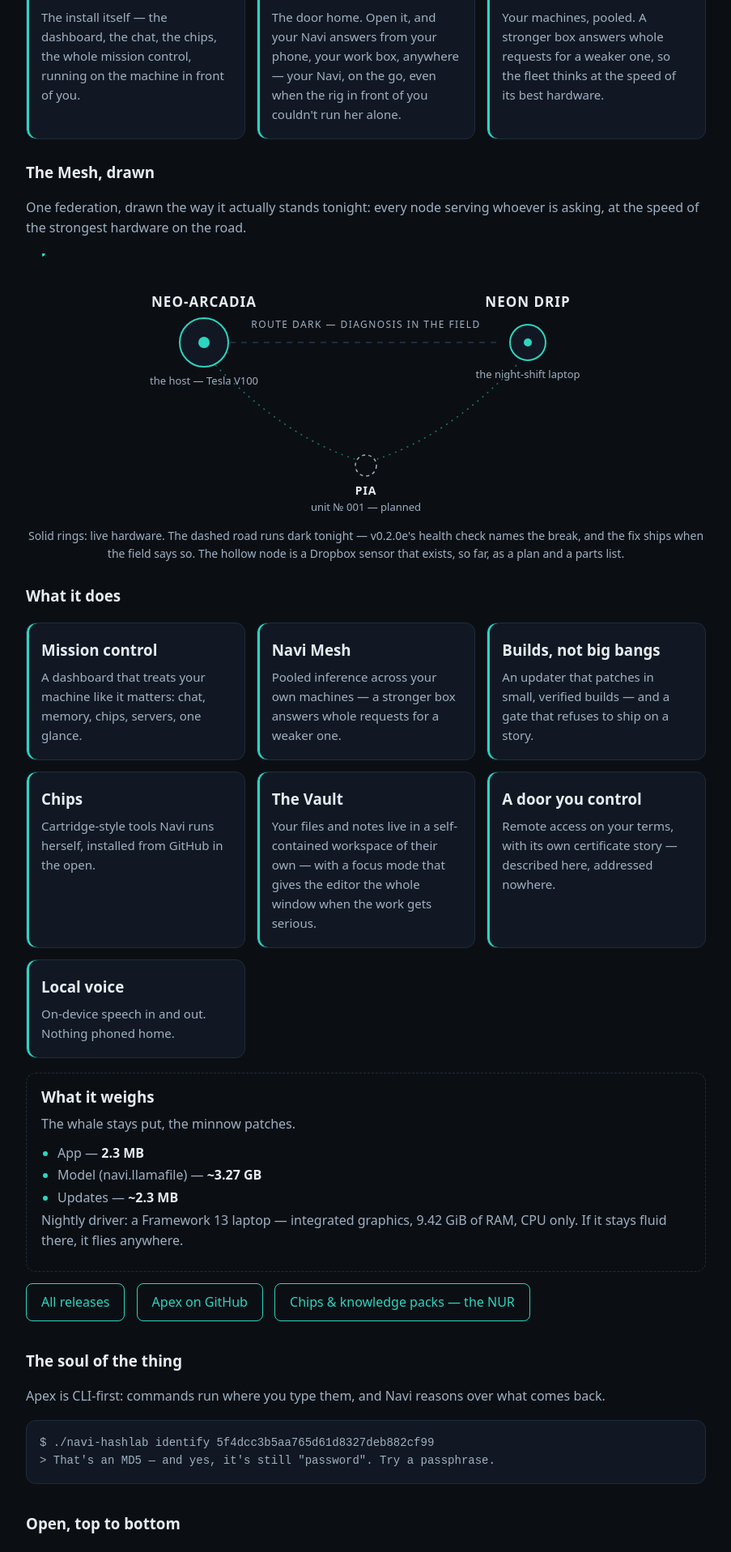
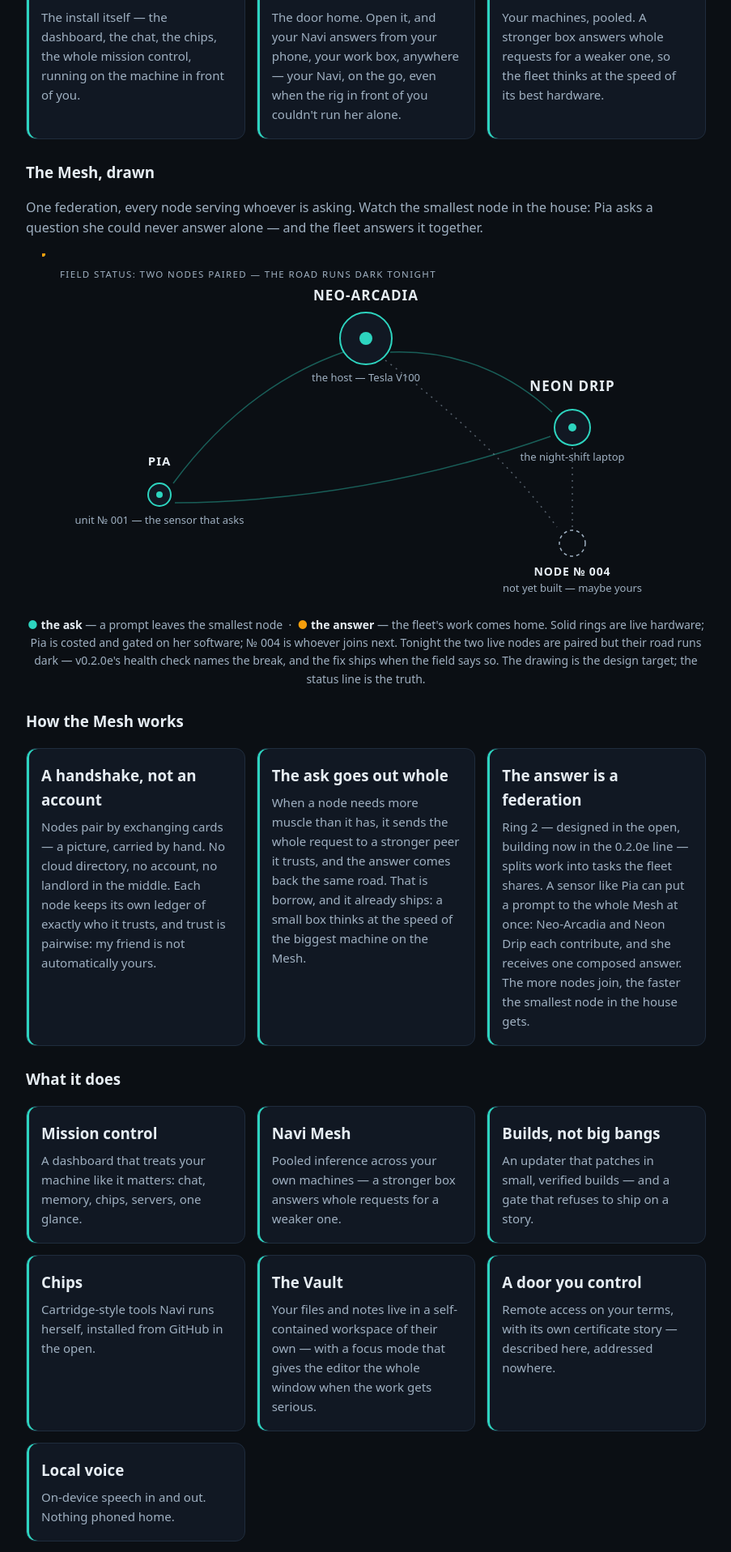
Before and after one commit to AlexKollar/nocturnerow, a Jekyll site: the page built from apex.html, in a window 1280 px wide. Shown: the part 1323-3240 px from the top of the page at 81% size, without its empty margins (188-1091 px from the left). Built offline with Jekyll 4.4.1, drawn with Linux system fonts in a browser that asks for light colours.

Commit message:
Apex page: the Mesh redrawn as a federation — Pia asks in teal, the fleet answers in amber — plus how the Mesh works

```diff
--- a/apex.html
+++ b/apex.html
@@ -34,40 +34,65 @@ permalink: /apex.html
 <div class="tile"><h3>Apex | Mesh</h3><p>Your machines, pooled. A stronger box answers whole requests for a weaker one, so the fleet thinks at the speed of its best hardware.</p></div>
 </div>
 <h3 style="margin-top:26px">The Mesh, drawn</h3>
-<p>One federation, drawn the way it actually stands tonight: every node serving whoever is asking, at the speed of the strongest hardware on the road.</p>
+<p>One federation, every node serving whoever is asking. Watch the smallest node in the house: Pia asks a question she could never answer alone — and the fleet answers it together.</p>
 <style>
 .meshmap{margin:18px auto 6px;max-width:800px}
 .meshmap svg{width:100%;height:auto;display:block;font-family:inherit}
 .meshmap .nlabel{fill:var(--text);font-size:17px;font-weight:700;letter-spacing:.06em}
 .meshmap .nsub{fill:var(--muted);font-size:13px}
-.meshmap .rlabel{fill:var(--muted);font-size:12px;letter-spacing:.12em}
+.meshmap .rlabel{fill:var(--muted);font-size:11.5px;letter-spacing:.12em}
 .meshmap-cap{text-align:center;color:var(--muted);font-size:14px;margin:8px 0 6px}
+.meshmap-cap .ask{color:#2dd4bf}
+.meshmap-cap .ans{color:#f59e0b}
 @media (prefers-reduced-motion: reduce){.meshmap .packets{display:none}}
 </style>
-<div class="meshmap" role="img" aria-label="Mesh map: Neo-Arcadia and Neon Drip are live hardware; the road between them runs dark tonight pending the field health check; Pia is a planned sensor node.">
-<svg viewBox="0 0 800 330">
-<path d="M 232 110 L 568 110" stroke="#1f2c3d" stroke-width="2" stroke-dasharray="7 7" fill="none"/>
-<path id="routeAP" d="M 214 138 Q 300 226 386 254" stroke="#2dd4bf" stroke-width="1.5" stroke-dasharray="2 6" fill="none" opacity=".55"/>
-<path id="routeDP" d="M 586 138 Q 500 226 414 254" stroke="#2dd4bf" stroke-width="1.5" stroke-dasharray="2 6" fill="none" opacity=".55"/>
-<g class="packets" fill="#2dd4bf">
-<circle r="3.5"><animateMotion dur="7s" repeatCount="indefinite"><mpath href="#routeAP"/></animateMotion></circle>
-<circle r="3.5"><animateMotion dur="9s" begin="-4s" repeatCount="indefinite"><mpath href="#routeDP"/></animateMotion></circle>
+<div class="meshmap" role="img" aria-label="Mesh constellation: Pia, a small sensor node, sends a prompt out in teal; Neo-Arcadia and Neon Drip both contribute, and their answers flow back to Pia in amber. A fourth node is drawn hollow — not yet built. Field status: two nodes are paired tonight and the road between them runs dark, with the diagnosis in the field.">
+<svg viewBox="0 0 800 440">
+<path id="rPiaNa" d="M 162 284 Q 250 165 372 122" stroke="#2dd4bf" stroke-width="1.5" fill="none" opacity=".4"/>
+<path id="rNaPia" d="M 372 122 Q 250 165 162 284" stroke="none" fill="none"/>
+<path id="rPiaNd" d="M 164 308 Q 400 306 628 226" stroke="#2dd4bf" stroke-width="1.5" fill="none" opacity=".4"/>
+<path id="rNdPia" d="M 628 226 Q 400 306 164 308" stroke="none" fill="none"/>
+<path id="rNaNd" d="M 430 122 Q 545 118 630 196" stroke="#2dd4bf" stroke-width="1.5" fill="none" opacity=".4"/>
+<path id="rNdNa" d="M 630 196 Q 545 118 430 122" stroke="none" fill="none"/>
+<path d="M 424 132 Q 560 235 636 338" stroke="#9fb0c1" stroke-width="1.5" stroke-dasharray="2 6" fill="none" opacity=".5"/>
+<path d="M 655 240 L 655 338" stroke="#9fb0c1" stroke-width="1.5" stroke-dasharray="2 6" fill="none" opacity=".5"/>
+<g class="packets">
+<g fill="#2dd4bf">
+<circle r="4"><animateMotion dur="5s" repeatCount="indefinite"><mpath href="#rPiaNa"/></animateMotion></circle>
+<circle r="4"><animateMotion dur="7s" begin="-1s" repeatCount="indefinite"><mpath href="#rPiaNd"/></animateMotion></circle>
+<circle r="3.5"><animateMotion dur="6s" begin="-.5s" repeatCount="indefinite"><mpath href="#rNaNd"/></animateMotion></circle>
 </g>
-<circle cx="200" cy="110" r="30" fill="#111823" stroke="#2dd4bf" stroke-width="2"/>
-<circle cx="200" cy="110" r="7" fill="#2dd4bf"/>
-<circle cx="600" cy="110" r="22" fill="#111823" stroke="#2dd4bf" stroke-width="2"/>
-<circle cx="600" cy="110" r="5" fill="#2dd4bf"/>
-<circle cx="400" cy="262" r="13" fill="none" stroke="#9fb0c1" stroke-width="1.5" stroke-dasharray="4 4"/>
-<text class="rlabel" x="400" y="92" text-anchor="middle">ROUTE DARK — DIAGNOSIS IN THE FIELD</text>
-<text class="nlabel" x="200" y="66" text-anchor="middle">NEO-ARCADIA</text>
-<text class="nsub" x="200" y="162" text-anchor="middle">the host — Tesla V100</text>
-<text class="nlabel" x="600" y="66" text-anchor="middle">NEON DRIP</text>
-<text class="nsub" x="600" y="154" text-anchor="middle">the night-shift laptop</text>
-<text class="nlabel" x="400" y="298" text-anchor="middle" style="font-size:14px">PIA</text>
-<text class="nsub" x="400" y="318" text-anchor="middle">unit № 001 — planned</text>
+<g fill="#f59e0b">
+<circle r="4"><animateMotion dur="6.5s" begin="-2s" repeatCount="indefinite"><mpath href="#rNaPia"/></animateMotion></circle>
+<circle r="4"><animateMotion dur="8s" begin="-3.5s" repeatCount="indefinite"><mpath href="#rNdPia"/></animateMotion></circle>
+<circle r="3.5"><animateMotion dur="7.5s" begin="-2.8s" repeatCount="indefinite"><mpath href="#rNdNa"/></animateMotion></circle>
+</g>
+</g>
+<circle cx="400" cy="105" r="32" fill="#111823" stroke="#2dd4bf" stroke-width="2"/>
+<circle cx="400" cy="105" r="8" fill="#2dd4bf"/>
+<circle cx="655" cy="215" r="22" fill="#111823" stroke="#2dd4bf" stroke-width="2"/>
+<circle cx="655" cy="215" r="5" fill="#2dd4bf"/>
+<circle cx="145" cy="298" r="14" fill="#111823" stroke="#2dd4bf" stroke-width="2"/>
+<circle cx="145" cy="298" r="4" fill="#2dd4bf"/>
+<circle cx="655" cy="358" r="16" fill="none" stroke="#9fb0c1" stroke-width="1.5" stroke-dasharray="4 4"/>
+<text class="rlabel" x="22" y="30">FIELD STATUS: TWO NODES PAIRED — THE ROAD RUNS DARK TONIGHT</text>
+<text class="nlabel" x="400" y="58" text-anchor="middle">NEO-ARCADIA</text>
+<text class="nsub" x="400" y="158" text-anchor="middle">the host — Tesla V100</text>
+<text class="nlabel" x="655" y="170" text-anchor="middle">NEON DRIP</text>
+<text class="nsub" x="655" y="256" text-anchor="middle">the night-shift laptop</text>
+<text class="nlabel" x="145" y="262" text-anchor="middle" style="font-size:15px">PIA</text>
+<text class="nsub" x="145" y="334" text-anchor="middle">unit № 001 — the sensor that asks</text>
+<text class="nlabel" x="655" y="398" text-anchor="middle" style="font-size:14px">NODE № 004</text>
+<text class="nsub" x="655" y="418" text-anchor="middle">not yet built — maybe yours</text>
 </svg>
 </div>
-<p class="meshmap-cap">Solid rings: live hardware. The dashed road runs dark tonight — v0.2.0e's health check names the break, and the fix ships when the field says so. The hollow node is a Dropbox sensor that exists, so far, as a plan and a parts list.</p>
+<p class="meshmap-cap"><span class="ask">●</span> <b style="color:var(--text)">the ask</b> — a prompt leaves the smallest node &nbsp;·&nbsp; <span class="ans">●</span> <b style="color:var(--text)">the answer</b> — the fleet's work comes home. Solid rings are live hardware; Pia is costed and gated on her software; № 004 is whoever joins next. Tonight the two live nodes are paired but their road runs dark — v0.2.0e's health check names the break, and the fix ships when the field says so. The drawing is the design target; the status line is the truth.</p>
+<h3 style="margin-top:26px">How the Mesh works</h3>
+<div class="grid">
+<div class="tile"><h3>A handshake, not an account</h3><p>Nodes pair by exchanging cards — a picture, carried by hand. No cloud directory, no account, no landlord in the middle. Each node keeps its own ledger of exactly who it trusts, and trust is pairwise: my friend is not automatically yours.</p></div>
+<div class="tile"><h3>The ask goes out whole</h3><p>When a node needs more muscle than it has, it sends the whole request to a stronger peer it trusts, and the answer comes back the same road. That is borrow, and it already ships: a small box thinks at the speed of the biggest machine on the Mesh.</p></div>
+<div class="tile"><h3>The answer is a federation</h3><p>Ring 2 — designed in the open, building now in the 0.2.0e line — splits work into tasks the fleet shares. A sensor like Pia can put a prompt to the whole Mesh at once: Neo-Arcadia and Neon Drip each contribute, and she receives one composed answer. The more nodes join, the faster the smallest node in the house gets.</p></div>
+</div>
 <h3 style="margin-top:26px">What it does</h3>
 <div class="grid">
 <div class="tile"><h3>Mission control</h3><p>A dashboard that treats your machine like it matters: chat, memory, chips, servers, one glance.</p></div>
```
